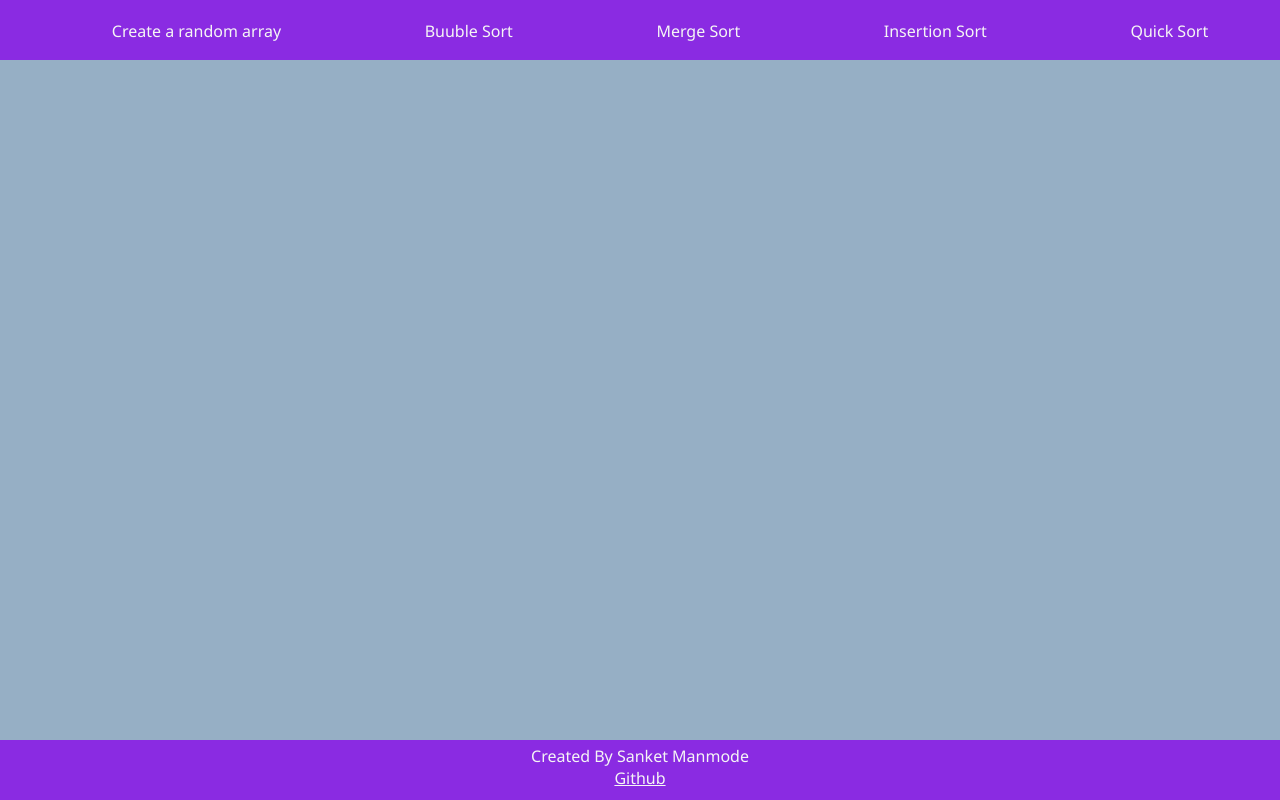
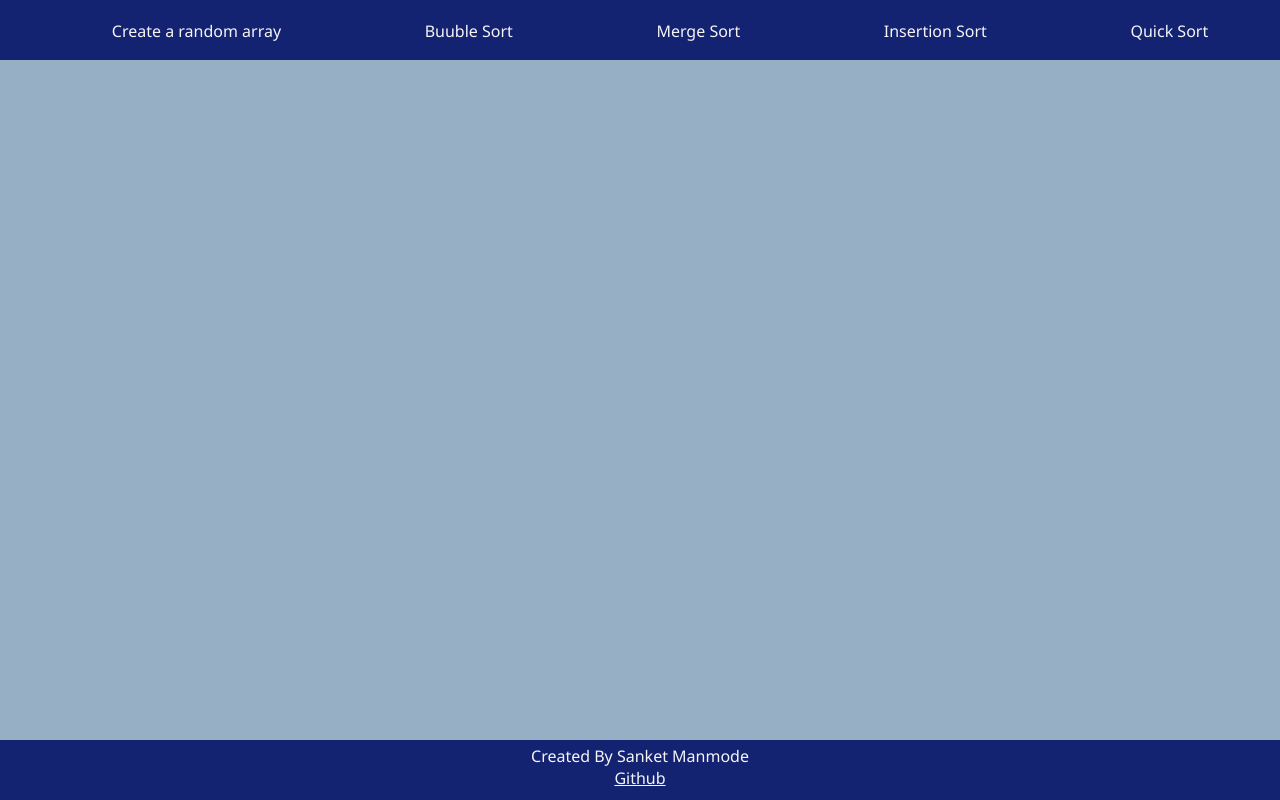
Before and after one commit to manmodesanket/sorting-visualizer, a website with bundled scripts: page index.html in a window 1280 px wide. Built offline with nearby package versions, Linux system fonts and the light colour scheme.

Commit message:
change in colours

```diff
--- a/css/styles.css
+++ b/css/styles.css
@@ -6,7 +6,7 @@ body{
 
 .navbar{
     height: 60px;
-    background-color: blueviolet;
+    background-color: rgb(20, 34, 114);
     color: whitesmoke;
 }
 
@@ -43,7 +43,7 @@ li {
     bottom: 0;
     text-align: center;
     color: whitesmoke;
-    background-color: blueviolet;
+    background-color: rgb(20, 34, 114);
 }
 
 a {
```
